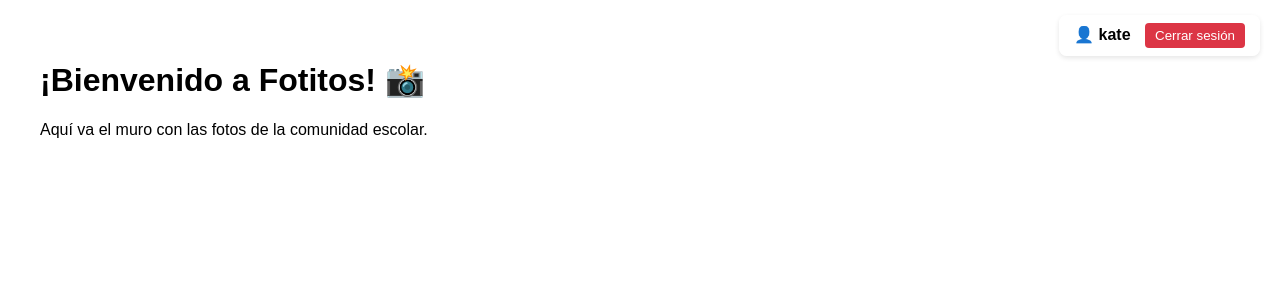
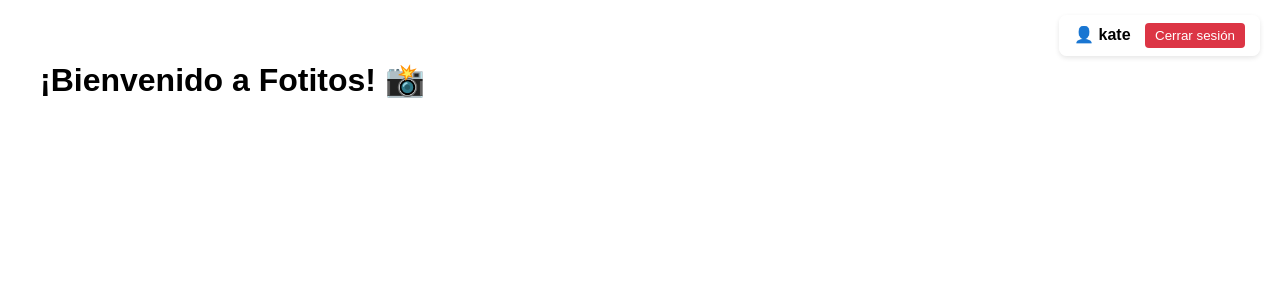
Before and after one commit to katth-i/Proyecto_Instagram, a Django app: page /inicio/ in a window 1280 px wide. Shown: the top 300 px of the page. Run offline with Django 5.2, Linux system fonts and the light colour scheme; a user stored in the database is signed in.

Commit message:
Update inicio.html

```diff
--- a/cuentas/templates/cuentas/inicio.html
+++ b/cuentas/templates/cuentas/inicio.html
@@ -27,7 +27,7 @@
     <!-- EL RESTO DE TU PÁGINA PRINCIPAL (Tus publicaciones, fotos, etc.) -->
     <div style="padding: 40px;">
         <h1>¡Bienvenido a Fotitos! 📸</h1>
-        <p>Aquí va el muro con las fotos de la comunidad escolar.</p>
+
     </div>
 
 </body>
```
